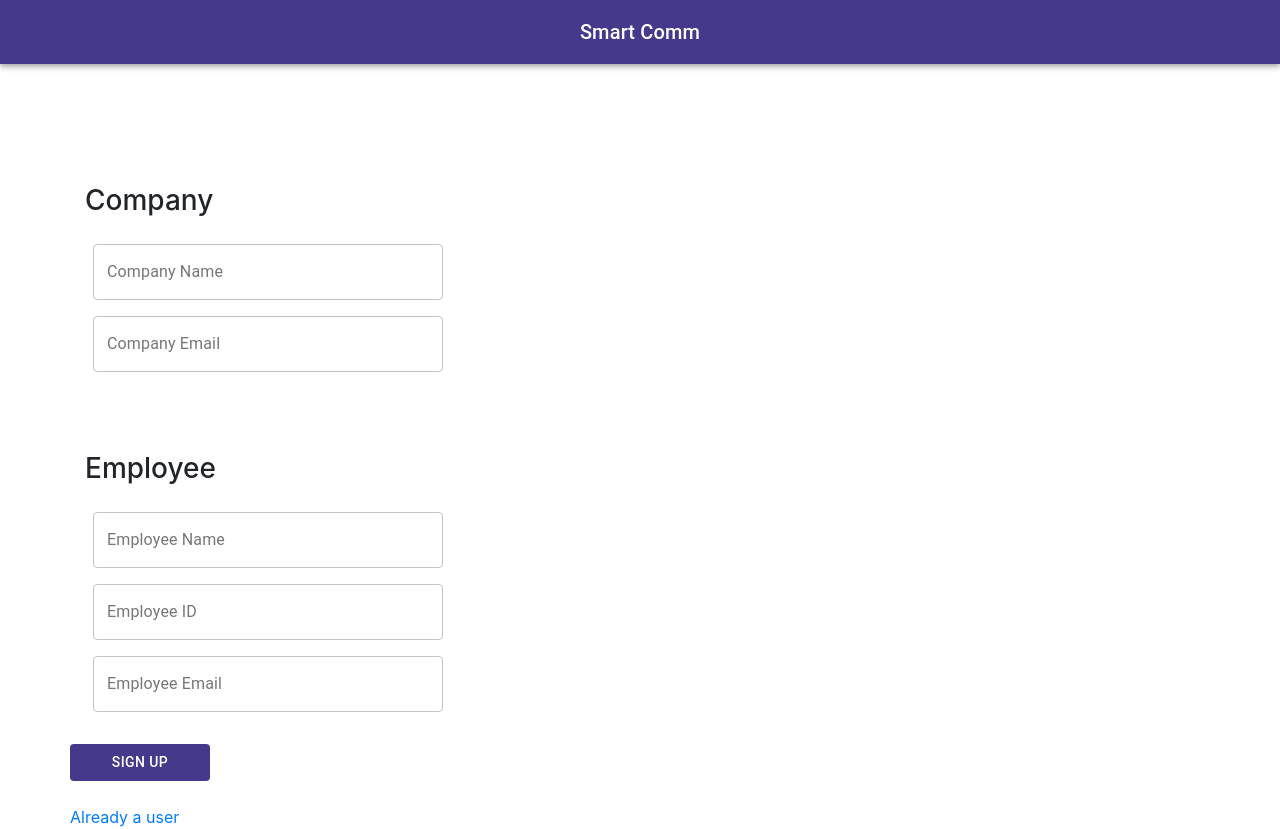
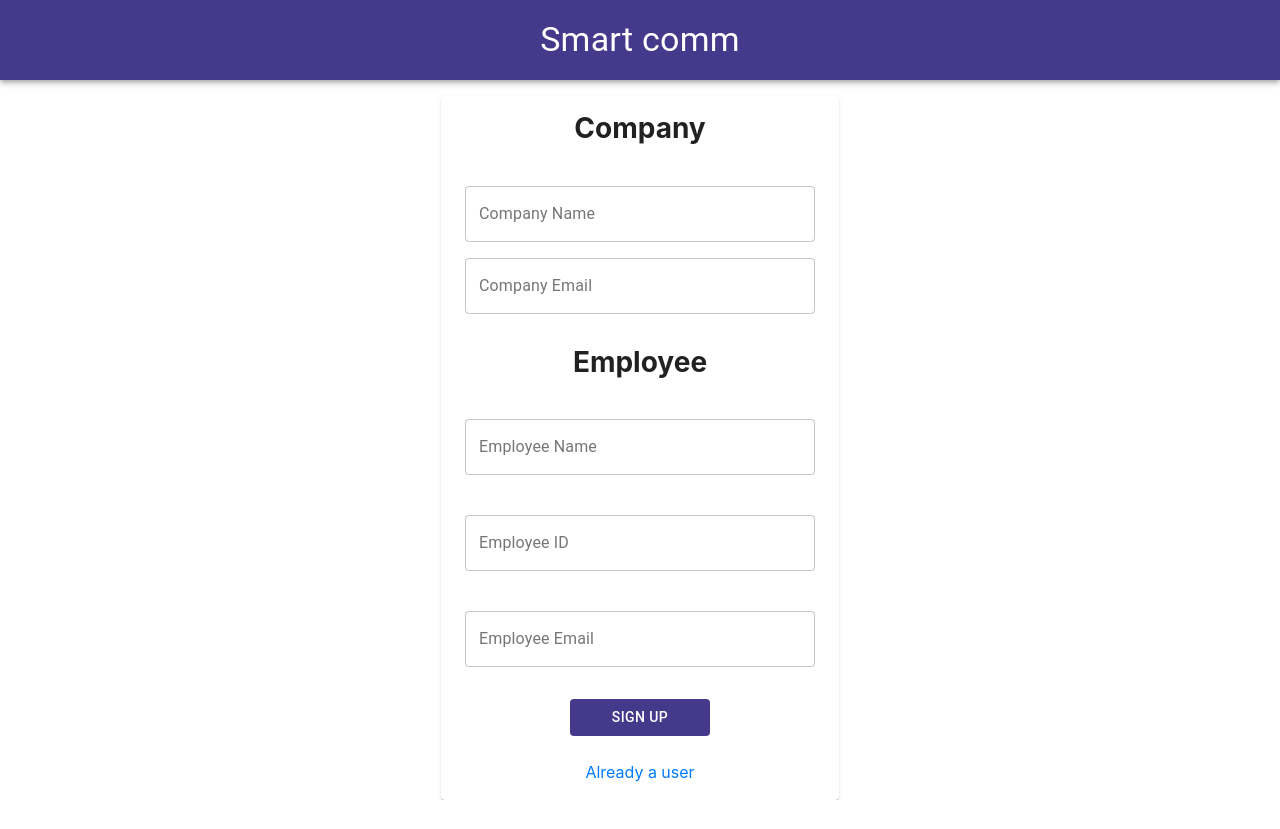
Before and after one commit to Yadav099/smartcomm-front, a React (Create React App) app: page /Signup in a window 1280 px wide. After the commit the page ends 800 px from the top, so only its background shows below. Built offline with nearby package versions, Linux system fonts and the light colour scheme.

Commit message:
Routing integrated
added app bar
added forgot password and change password

```diff
--- a/src/Container/Home/index.tsx
+++ b/src/Container/Home/index.tsx
@@ -1,13 +1,9 @@
-import {
-  Typography,
-  makeStyles,
-  Theme,
-  createStyles,
-  FormLabel
-} from "@material-ui/core";
-import { Container, Row } from "react-bootstrap";
 import React from "react";
-import AppBar from "@material-ui/core/AppBar";
+
+// import of icons layouts from material ui
+import { makeStyles, AppBar, Toolbar, Typography } from "@material-ui/core";
+import { Container } from "react-bootstrap";
+import MenuIcon from "@material-ui/icons/Menu";
 import CssBaseline from "@material-ui/core/CssBaseline";
 import Drawer from "@material-ui/core/Drawer";
 import Hidden from "@material-ui/core/Hidden";
@@ -15,53 +11,54 @@ import IconButton from "@material-ui/core/IconButton";
 import List from "@material-ui/core/List";
 import ListItem from "@material-ui/core/ListItem";
 import ListItemText from "@material-ui/core/ListItemText";
-import MenuIcon from "@material-ui/icons/Menu";
 import CloseIcon from "@material-ui/icons/Close";
-import Toolbar from "@material-ui/core/Toolbar";
 import { useTheme } from "@material-ui/core/styles";
-import EmailEditor from "../../Component/EmailEditor";
+
+//import of component
 import { CustomerPage } from "../../Component/CustomerPage";
-import { Link } from "react-router-dom";
 import Filter from "../../Component/Filters";
+
 const drawerWidth = 260;
-const useStyles = makeStyles(theme => ({
+const useStyles = makeStyles((theme) => ({
   root: {
-    display: "flex"
+    display: "flex",
+    float: "left",
   },
   drawer: {
     [theme.breakpoints.up("sm")]: {
       width: drawerWidth,
-      flexShrink: 0
-    }
+      flexShrink: 0,
+    },
   },
   appBar: {
     zIndex: theme.zIndex.drawer + 1,
-    backgroundColor: "#45398B"
+    backgroundColor: "#45398B",
   },
   title: {
     flexGrow: 1,
     display: "flex",
-    justifyContent: "center"
+    justifyContent: "center",
   },
   menuButton: {
     marginRight: theme.spacing(2),
     [theme.breakpoints.up("sm")]: {
-      display: "none"
-    }
+      display: "none",
+    },
   },
   toolbar: theme.mixins.toolbar,
   drawerPaper: {
-    width: drawerWidth
+    width: drawerWidth,
   },
   content: {
     flexGrow: 1,
-    padding: theme.spacing(3)
+    padding: theme.spacing(3),
   },
   closeMenuButton: {
     marginRight: "auto",
-    marginLeft: 0
-  }
+    marginLeft: 0,
+  },
 }));
+
 function Home(prop: any) {
   const [value, setValue] = React.useState(1);
   // const dummyCategories = ['Send', 'Customer', 'Logout']
@@ -81,34 +78,53 @@ function Home(prop: any) {
     console.log(value);
   };
   const handleClick3 = () => {
-    setValue(3);
+    alert("Logout");
+    const { history } = prop;
+
+    history.push("/");
     console.log(value);
   };
 
-  const send = (filter: number, content: string) => {
-    alert(filter + content);
+  const handleClick4 = () => {
+    const { history } = prop;
+
+    history.push("/Profile");
+    console.log(value);
   };
+
   const drawer = (
     <div>
       <List>
         {/* {dummyCategories.map((text, index) => ( */}
         <ListItem button key="Send" onClick={handleClick1}>
-          <ListItemText primary="Send" />
+          <ListItemText primary={<h3>Send</h3>} secondary="Send mail " />
         </ListItem>
 
         <ListItem button key="Customer" onClick={handleClick2}>
-          <ListItemText primary="Customer" />
+          <ListItemText
+            primary={<h3>Employees</h3>}
+            secondary="Add or delete  users"
+          />
         </ListItem>
 
+        <ListItem button key="Profile" onClick={handleClick4}>
+          <ListItemText
+            primary={<h3>Profile</h3>}
+            secondary="Check your details"
+          />
+        </ListItem>
         <ListItem button key="Logout" onClick={handleClick3}>
-          <ListItemText primary="Logout" />
+          <ListItemText
+            primary={<h3>Logout</h3>}
+            secondary="Logout ofthe session"
+          />
         </ListItem>
         {/* ))} */}
       </List>
     </div>
   );
   return (
-    <div className={classes.root}>
+    <Container className={classes.root}>
       <CssBaseline />
       <AppBar position="fixed" className={classes.appBar}>
         <Toolbar>
@@ -121,7 +137,7 @@ function Home(prop: any) {
           >
             <MenuIcon />
           </IconButton>
-          <Typography variant="h6" noWrap className={classes.title}>
+          <Typography variant="h4" noWrap className={classes.title}>
             Smart Comm
           </Typography>
         </Toolbar>
@@ -135,10 +151,10 @@ function Home(prop: any) {
             open={mobileOpen}
             onClose={handleDrawerToggle}
             classes={{
-              paper: classes.drawerPaper
+              paper: classes.drawerPaper,
             }}
             ModalProps={{
-              keepMounted: true // Better open performance on mobile.
+              keepMounted: true, // Better open performance on mobile.
             }}
           >
             <IconButton
@@ -155,7 +171,7 @@ function Home(prop: any) {
             className={classes.drawer}
             variant="permanent"
             classes={{
-              paper: classes.drawerPaper
+              paper: classes.drawerPaper,
             }}
           >
             <div className={classes.toolbar} />
@@ -163,13 +179,12 @@ function Home(prop: any) {
           </Drawer>
         </Hidden>
       </nav>
-      <div className={classes.content}>
+      <Container className={classes.content}>
         <div className={classes.toolbar} />
         {value === 1 && <Filter />}
         {value === 2 && <CustomerPage />}
-        {value === 3 && <Link to="/"></Link>}
-      </div>
-    </div>
+      </Container>
+    </Container>
   );
 }
 
--- a/src/Container/Login/index.tsx
+++ b/src/Container/Login/index.tsx
@@ -1,50 +1,55 @@
 import React from "react";
-import { createStyles, makeStyles, Theme } from "@material-ui/core/styles";
-import AppBar from "@material-ui/core/AppBar";
-import Toolbar from "@material-ui/core/Toolbar";
-import Typography from "@material-ui/core/Typography";
 
+// import of routing and axios api call
 import axios from "axios";
 import { Link } from "react-router-dom";
+import { URL_LINK } from "../../Constant/Constant";
+
+// imports of layouts and styles from bootstrap and material ui
 import {
   Paper,
   Grid,
   TextField,
   Button,
+  Divider,
   FormControlLabel,
-  Checkbox
+  Checkbox,
+  createStyles,
+  makeStyles,
+  Theme,
 } from "@material-ui/core";
+import { Container } from "react-bootstrap";
 
+// import for validation of inputs
 import {
   validateCompanyName,
   validateEmployeeEmail,
-  validatePssword
+  validatePssword,
 } from "../../Util/Validation";
-import { render } from "@testing-library/react";
 
+// import for components
+import TopBar from "../../Component/AppBar/index";
+import ForgotPassword from "../../Component/ForgotPassword/index";
+import ForgotMailSent from "../../Component/ForgotMailSent/index";
 const useStyles = makeStyles((theme: Theme) =>
   createStyles({
     root: {
       flexGrow: 1,
-      margin: theme.spacing(0)
     },
     title: {
       flexGrow: 1,
       display: "flex",
-      justifyContent: "center"
-    },
-    appbar: {
-      backgroundColor: "#45398B"
+      justifyContent: "center",
     },
     company: {
       display: "flex",
       justifyContent: "center",
       flexDirection: "column",
-      width: theme.spacing(50)
+      width: theme.spacing(50),
     },
     textfield: {
       width: "350px",
-      margin: theme.spacing(2)
+      margin: theme.spacing(2),
     },
     paper: {
       padding: theme.spacing(2),
@@ -52,43 +57,71 @@ const useStyles = makeStyles((theme: Theme) =>
       color: theme.palette.text.secondary,
       width: theme.spacing(100),
       height: theme.spacing(80),
-      margin: theme.spacing(6)
+      margin: theme.spacing(6),
     },
     margin: {
-      margin: theme.spacing(2)
+      margin: theme.spacing(2),
     },
     padding: {
       padding: theme.spacing(2),
-      width: "500px"
-    }
+      width: "500px",
+      marginTop: "90px",
+      marginLeft: "20px",
+      marginRight: "20px",
+    },
   })
 );
 
 export const Login = (prop: any) => {
   const classes = useStyles();
+
+  // states for handling inputs
   const [companyName, updateCompanyName] = React.useState("");
-
   const [employeeMail, updateEmployeeEmail] = React.useState("");
   const [password, updatePassword] = React.useState("");
 
+  // history  object to handle routing
+  const { history } = prop;
   const handleClick = () => {
     console.log("post");
-    const { history } = prop;
+
+    // axios api call
+    // with authentication header
+    // and company name
     axios
       .post(
-        "http://127.0.0.1:5000/login ",
+        URL_LINK + "login ",
         { companyName: companyName },
-        { auth: { username: employeeMail, password: password } }
+        {
+          auth: { username: employeeMail, password: password },
+        }
       )
-      .then(function(response) {
+      .then(function (response) {
         alert(response.data);
         if (response.status === 200 && response.data === "Success") {
           history.push("/Home");
         }
       })
-      .catch(function(error) {
+      .catch(function (error) {
         console.log(error);
       });
+  };
+
+  //states and call back function to handle forgot password
+  const [showForget, setShowForget] = React.useState(false);
+  const [showEnterCode, setShowEnterCode] = React.useState(true);
+  const updateForget = () => {
+    setShowForget(!showForget);
+    console.log(showForget);
+  };
+  const updateShowEnterCode = () => {
+    setShowEnterCode(!showEnterCode);
+    console.log(showEnterCode);
+  };
+
+  //successful verrification of code
+  const moveToChangePassowrd = () => {
+    history.push("/ChangePassword");
   };
 
   ///////// validation part from here/////////
@@ -105,27 +138,12 @@ export const Login = (prop: any) => {
 
   ///////validation ends here//////////////
   return (
-    <div className={classes.root}>
+    <>
+      <TopBar />
+      <Container className={classes.root}>
         <Grid container spacing={3}>
-        <Grid item xs={12}>
-          <AppBar position="static" className={classes.appbar}>
-            <Toolbar>
-              <Typography variant="h6" className={classes.title}>
-                Smart Comm
-              </Typography>
-            </Toolbar>
-          </AppBar>
-        </Grid>
           <Grid container direction="row" justify="center" alignItems="center">
-          <Paper
-            className={classes.padding}
-            style={{
-              marginTop: "90px",
-              marginLeft: "20px",
-              marginRight: "20px"
-            }}
-            elevation={3}
-          >
+            <Paper className={classes.padding} style={{}} elevation={3}>
               <div className={classes.margin}>
                 <Grid container spacing={8} alignItems="flex-end">
                   <Grid item md={true} sm={true} xs={true}>
@@ -134,7 +152,7 @@ export const Login = (prop: any) => {
                       label="Company Name"
                       variant="standard"
                       value={companyName}
-                    onChange={e => updateCompanyName(e.target.value)}
+                      onChange={(e) => updateCompanyName(e.target.value)}
                       fullWidth
                       autoFocus
                       required
@@ -148,7 +166,7 @@ export const Login = (prop: any) => {
                       label="Employee Email-ID"
                       variant="standard"
                       value={employeeMail}
-                    onChange={e => updateEmployeeEmail(e.target.value)}
+                      onChange={(e) => updateEmployeeEmail(e.target.value)}
                       fullWidth
                       autoFocus
                       required
@@ -163,7 +181,7 @@ export const Login = (prop: any) => {
                       label="password"
                       variant="standard"
                       value={password}
-                    onChange={e => updatePassword(e.target.value)}
+                      onChange={(e) => updatePassword(e.target.value)}
                       fullWidth
                       autoFocus
                       required
@@ -185,9 +203,12 @@ export const Login = (prop: any) => {
                       style={{ textTransform: "none" }}
                       variant="text"
                       color="primary"
+                      onClick={() => {
+                        updateForget();
+                      }}
                     >
-                    <Link to="/ForgotPassword"> Forgot password? </Link>
-                  </Button>{" "}
+                      Forgot password?
+                    </Button>
                     <Button
                       disableFocusRipple
                       disableRipple
@@ -212,10 +233,32 @@ export const Login = (prop: any) => {
                     Login
                   </Button>
                 </Grid>
+                {showForget ? (
+                  showEnterCode ? (
+                    <>
+                      <br />
+                      <Divider />
+                      <ForgotPassword
+                        updateShowEnterCode={updateShowEnterCode}
+                      />
+                    </>
+                  ) : (
+                    <>
+                      <br />
+                      <Divider />
+                      <ForgotMailSent
+                        moveToChangePassowrd={moveToChangePassowrd}
+                      />
+                    </>
+                  )
+                ) : (
+                  <></>
+                )}
               </div>
             </Paper>
           </Grid>
         </Grid>
-    </div>
+      </Container>
+    </>
   );
 };
--- a/src/Container/Login/main.scss
+++ b/src/Container/Login/main.scss
@@ -1,7 +1,7 @@
 .loginWrapper {
   display: flex;
   flex-direction: column;
-  margin: 10px;
+
   justify-content: center;
 }
 .loginHeading {
--- a/src/Container/Signup/index.tsx
+++ b/src/Container/Signup/index.tsx
@@ -1,29 +1,20 @@
+import "bootstrap/dist/css/bootstrap.min.css";
 import React from "react";
+
 import Container from "react-bootstrap/Container";
 import Row from "react-bootstrap/Row";
-import Col from "react-bootstrap/Col";
-import "bootstrap/dist/css/bootstrap.min.css";
-import Navbar from "react-bootstrap/Navbar";
+
 import axios from "axios";
-import { createStyles, makeStyles, Theme } from "@material-ui/core/styles";
-import AppBar from "@material-ui/core/AppBar";
-import Toolbar from "@material-ui/core/Toolbar";
-import Typography from "@material-ui/core/Typography";
-import {
-  Paper,
-  withStyles,
-  Grid,
-  TextField,
-  Button,
-  FormControlLabel,
-  Checkbox
-} from "@material-ui/core";
+import { URL_LINK } from "../../Constant/Constant";
+
+import { TextField, Button, makeStyles, Paper } from "@material-ui/core";
 import { Link } from "react-router-dom";
+import TopBar from "../../Component/AppBar/index";
 
 import {
   validateEmployeeEmail,
   validateCompanyName,
-  validatePssword
+  validatePssword,
 } from "../../Util/Validation";
 
 export const Signup = (prop: any) => {
@@ -33,21 +24,33 @@ export const Signup = (prop: any) => {
   const [employeeMail, updateEmployeeEmail] = React.useState("");
   const [employeeID, updateEmployeeID] = React.useState("");
 
-  const useStyles = makeStyles(theme => ({
+  const useStyles = makeStyles((theme) => ({
     title: {
       flexGrow: 1,
       display: "flex",
-      justifyContent: "center"
+      justifyContent: "center",
+      fontWeight: "bold",
     },
-    appbar: {
-      backgroundColor: "#45398B"
+    swrapper: {
+      width: "fit-content",
+      margin: "auto",
+
+      padding: "1em",
+    },
+    wrapper: {
+      display: "flex",
+      justifyContent: "center",
+      flexDirection: "column",
     },
     root: {
       "& .MuiTextField-root": {
         margin: theme.spacing(1),
-        width: 350
-      }
-    }
+        width: 350,
+      },
+      display: "flex",
+
+      flexDirection: "column",
+    },
   }));
   const classes = useStyles();
 
@@ -55,21 +58,21 @@ export const Signup = (prop: any) => {
     console.log("post");
     const { history } = prop;
     axios
-      .post("http://127.0.0.1:5000/signup", {
+      .post(URL_LINK + "signup", {
         companyName: companyName,
         companyMail: companyMail,
         employeeName: employeeName,
         employeeID: employeeID,
-        employeeMail: employeeMail
+        employeeMail: employeeMail,
       })
-      .then(function(response) {
+      .then(function (response) {
         console.log(response.status);
         if (response.status === 200 && response.data === "Succesfull") {
           history.push("/");
         }
         console.log(response.data);
       })
-      .catch(function(error) {
+      .catch(function (error) {
         console.log(error);
       });
     console.log(companyName);
@@ -104,23 +107,13 @@ export const Signup = (prop: any) => {
 
   return (
     <>
-      <AppBar position="static" className={classes.appbar}>
-        <Toolbar>
-          <Typography variant="h6" className={classes.title}>
-            Smart Comm
-          </Typography>
-        </Toolbar>
-      </AppBar>
+      <TopBar />
 
-      <Container className="main-signup">
-        <Container className="main-signup">
-          <br />
-          <br />
-          <br />
-          <br />
-          <br />
+      <Paper className={classes.swrapper}>
+        <Container className={classes.wrapper} style={{ margin: "auto" }}>
+          <div className={classes.wrapper} style={{ margin: "auto" }}>
             <Row>
-            <h3 style={{ height: "20px" }}>Company</h3>
+              <h3 className={classes.title}>Company</h3>
             </Row>
             <br />
             <Row>
@@ -131,26 +124,24 @@ export const Signup = (prop: any) => {
                   variant="outlined"
                   value={companyName}
                   error={companyValidation}
-                onChange={e => updateCompanyName(e.target.value)}
+                  onChange={(e) => updateCompanyName(e.target.value)}
                 />
-              <Row></Row>
                 <TextField
                   id="outlined-basic"
                   label="Company Email"
                   variant="outlined"
                   value={companyMail}
                   error={companyEmailValidation}
-                onChange={e => updateCompanyEmail(e.target.value)}
+                  onChange={(e) => updateCompanyEmail(e.target.value)}
                 />
               </form>
             </Row>
-        </Container>
-        <br />
-        <br />
-        <Container>
+          </div>
+
+          <div style={{ margin: "auto" }}>
             <br />
             <Row>
-            <h3 style={{ height: "20px" }}>Employee</h3>
+              <h3 className={classes.title}>Employee</h3>
             </Row>
             <br />
             <Row>
@@ -161,16 +152,17 @@ export const Signup = (prop: any) => {
                   variant="outlined"
                   error={employeeNameValidation}
                   value={employeeName}
-                onChange={e => updateEmployeeName(e.target.value)}
+                  onChange={(e) => updateEmployeeName(e.target.value)}
                 />
                 <br />
+                <Row></Row>
                 <TextField
                   id="outlined-basic"
                   label="Employee ID"
                   variant="outlined"
                   value={employeeID}
                   error={passwordValidation}
-                onChange={e => updateEmployeeID(e.target.value)}
+                  onChange={(e) => updateEmployeeID(e.target.value)}
                 />
                 <br />
                 <TextField
@@ -179,11 +171,11 @@ export const Signup = (prop: any) => {
                   variant="outlined"
                   value={employeeMail}
                   error={emailValidation}
-                onChange={e => updateEmployeeEmail(e.target.value)}
+                  onChange={(e) => updateEmployeeEmail(e.target.value)}
                 />
               </form>
             </Row>
-        </Container>
+          </div>
           <br />
 
           <Row>
@@ -195,17 +187,19 @@ export const Signup = (prop: any) => {
               style={{
                 width: "10em",
                 backgroundColor: "#45398B",
-              color: "white"
+                color: "white",
+                margin: "auto",
               }}
             >
               Sign Up
             </Button>
           </Row>
           <br />
-        <Row>
-          <Link to="/">Already a user</Link>
-        </Row>
+          <Link style={{ margin: "auto" }} to="/">
+            Already a user
+          </Link>
         </Container>
+      </Paper>
     </>
   );
 };
```
Lines whose indentation alone changed are shown as unchanged.
